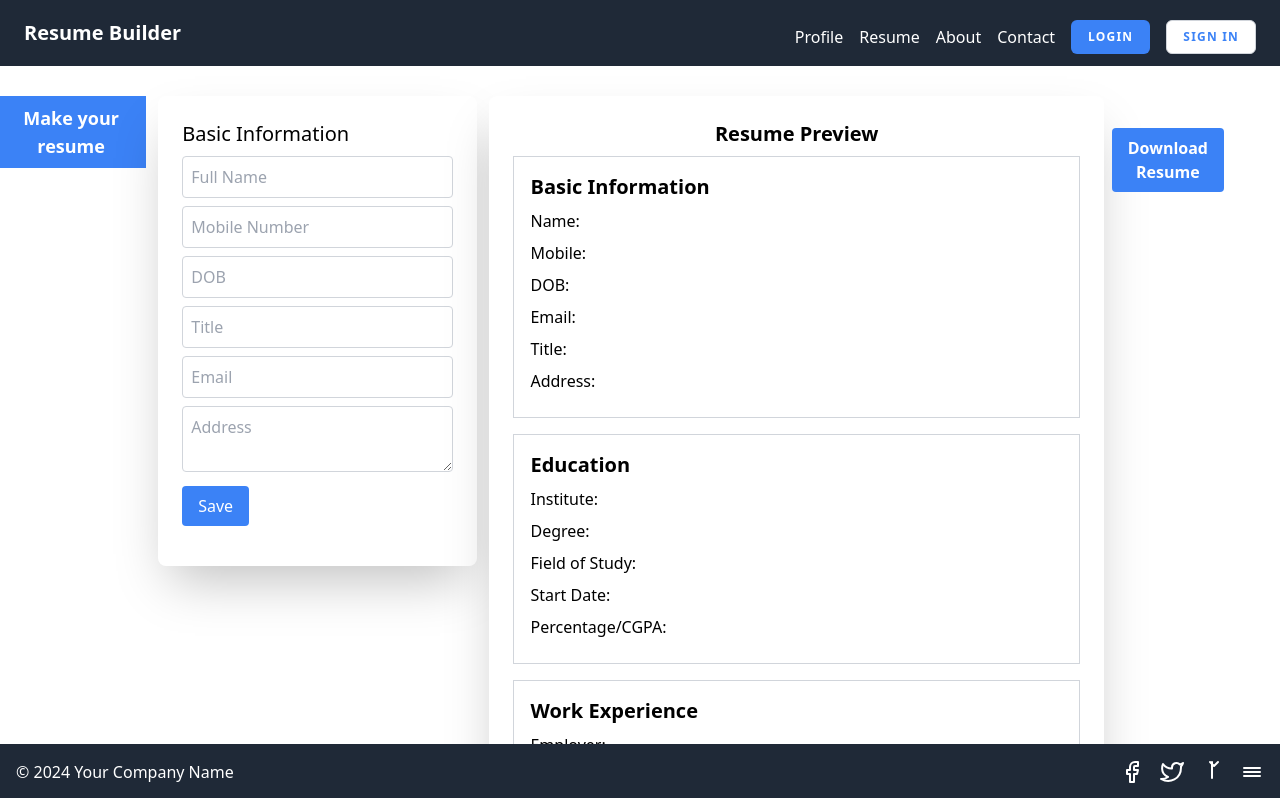
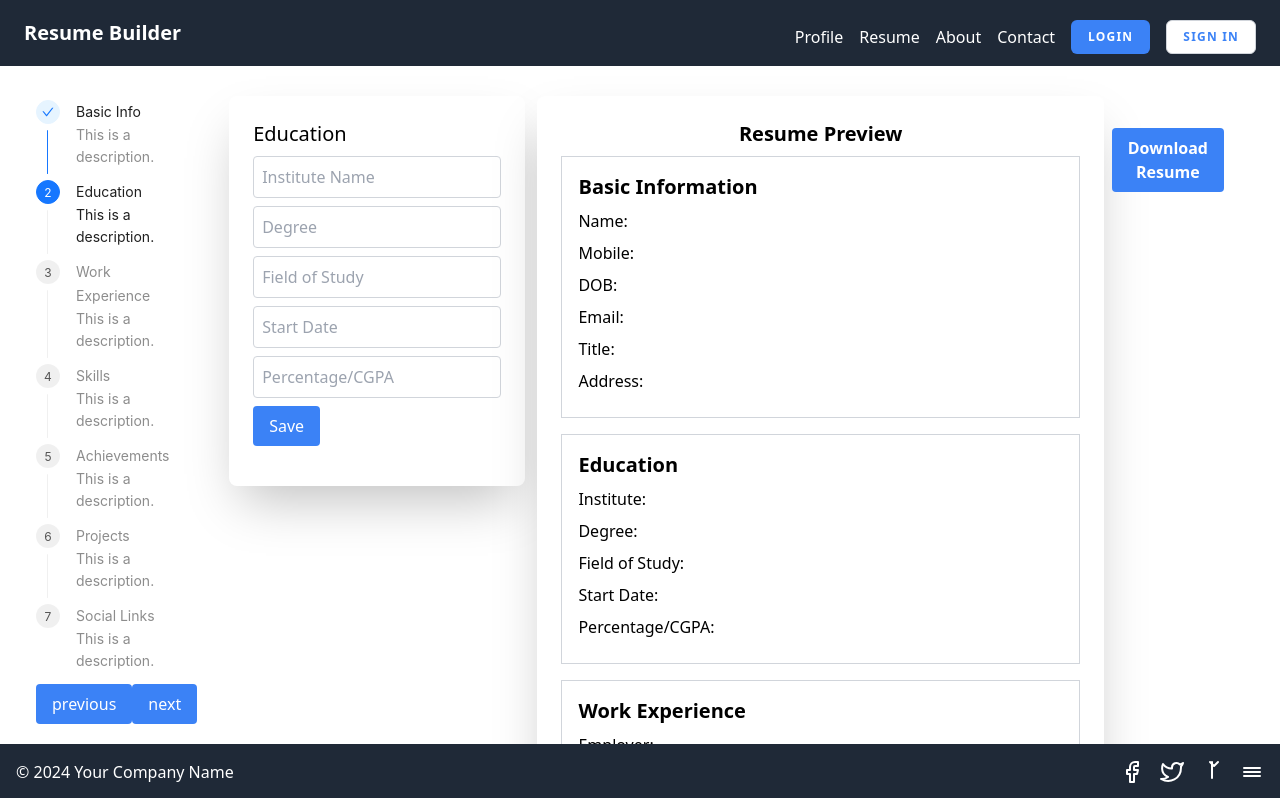
Before and after one commit to Het2518/MY_DE, a React (Vite) app: page /profile in a window 1280 px wide. Shown: the top 798 px of the page. Built offline with nearby package versions, Linux system fonts and the light colour scheme.

Commit message:
add step progress

```diff
--- a/package.json
+++ b/package.json
@@ -18,6 +18,11 @@
     "tailwindcss": "^3.4.1"
   },
   "dependencies": {
+    "@ant-design/icons": "^5.3.1",
+    "@emotion/react": "^11.11.4",
+    "@emotion/styled": "^11.11.0",
+    "@mui/material": "^5.15.11",
+    "antd": "^5.14.2",
     "firebase": "^10.8.0",
     "react": "^18.2.0",
     "react-dom": "^18.2.0",
--- a/src/App.js
+++ b/src/App.js
@@ -2,7 +2,7 @@ import React from "react";
 import { BrowserRouter, Route, Routes } from "react-router-dom";
 import Login from "./Components/Login";
 import SignUp from "./Components/SignUp";
-import Profile from "./Components/Profile";
+import Profile from "./Components/profile";
 import Header from "./Components/Header";
 import Footer from "./Components/Footer";
 import { Contact } from "./Components/ContactUs";
--- a/src/Form/ResumeBuilder.jsx
+++ b/src/Form/ResumeBuilder.jsx
@@ -147,9 +147,9 @@ const ResumeBuilder = () => {
   };
 
   return (
-    <div className="flex  justify-around -ml-5  mt-10">
+    <div className="flex -ml-5 justify-around  mt-10">
       {/* <h1 className="text-4xl font-bold text-center mt-10 mb-12">Resume Builder</h1> */}
-      <div className="flex w-auto  text-white h-1/4" >
+      <div className="flex w-1/4 mt-1 mr-5   text-white h-1/4 " >
           <Sidebar setActiveSection={setActiveSection} />
         </div>
 
@@ -185,6 +185,7 @@ const ResumeBuilder = () => {
             />
           )}
         </div>
+
 
 
       <div className="container  max-w-4xl  p-6 bg-white shadow-2xl rounded-lg mb-10">
--- a/src/Form/Sidebar.jsx
+++ b/src/Form/Sidebar.jsx
@@ -1,42 +1,139 @@
-import React, { useState } from 'react';
+import React, { useState } from "react";
 
+import {
+  LoadingOutlined,
+  SmileOutlined,
+  SolutionOutlined,
+  UserOutlined,
+} from "@ant-design/icons";
+// import { Steps } from 'antd';
+import { Steps } from "antd";
 const Sidebar = ({ setActiveSection }) => {
- const [isSidebarVisible, setIsSidebarVisible] = useState(false);
+  //  const [isSidebarVisible, setIsSidebarVisible] = useState(true);
 
- const sections = [
-    { id: 'basic-info', title: 'Basic Info' },
-    { id: 'education', title: 'Education' },
-    { id: 'work-experience', title: 'Work Experience' },
-    { id: 'skills', title: 'Skills' },
-    { id: 'achievements', title: 'Achievements' },
-    { id: 'projects', title: 'Projects' },
-    { id: 'social-links', title: 'Social Links' },
- ];
+  const sections = [
+    { id: "basic-info", title: "Basic Info" },
+    { id: "education", title: "Education" },
+    { id: "work-experience", title: "Work Experience" },
+    { id: "skills", title: "Skills" },
+    { id: "achievements", title: "Achievements" },
+    { id: "projects", title: "Projects" },
+    { id: "social-links", title: "Social Links" },
+  ];
 
- const toggleSidebar = () => {
-    setIsSidebarVisible(!isSidebarVisible);
- };
+  //  const toggleSidebar = () => {
+  //     setIsSidebarVisible(!isSidebarVisible);
+  //  };
 
- return (
-    <div className='-ml-10'>
-      <button
-        onClick={toggleSidebar}
-        className="bg-blue-500 hover:bg-blue-700 text-white font-bold py-2 px-4 "
-      >
-        <p className="text-lg  text-center ">Make your resume</p>
-      </button>
-      <aside className={`bg-gray-800 text-white w-full h-auto transition-all duration-300 ease-in-out transform ${isSidebarVisible ? 'translate-x-0' : '-translate-x-full'}`}>
+  //  return (
+  //     <div className='-ml-10'>
+  //       <button
+  //         onClick={toggleSidebar}
+  //         className="bg-blue-500 hover:bg-blue-700 text-white font-bold py-2 px-4 "
+  //       >
+  //         <p className="text-lg  text-center ">Make your resume</p>
+  //       </button>
+  //       <aside className={`bg-gray-800 text-white w-full h-auto transition-all duration-300 ease-in-out transform ${isSidebarVisible ? 'translate-x-0' : '-translate-x-full'}`}>
 
-        <ul className='w-full'>
-          {sections.map((section) => (
-            <li key={section.id} className="p-4 hover:bg-gray-700 w-full ">
-              <a href={`#${section.id}`} onClick={() => setActiveSection(section.id)} className="text-lg ">{section.title}</a>
-            </li>
-          ))}
-        </ul>
-      </aside>
+  //         <ul className='w-full'>
+  //           {sections.map((section) => (
+  //             <li key={section.id} className="p-4 hover:bg-gray-700 w-full ">
+  //               <a href={`#${section.id}`} onClick={() => setActiveSection(section.id)} className="text-lg ">{section.title}</a>
+  //             </li>
+  //           ))}
+  //         </ul>
+  //       </aside>
+  //     </div>
+  //  );
+
+  const description = "This is a description.";
+  const [currentTab, setCurrentTab] = useState(1);
+
+
+  switch (currentTab) {
+    case 0:
+      setActiveSection('basic-info');
+      break;
+    case 1:
+      setActiveSection("education");
+      break;
+    case 2:
+      setActiveSection("work-experience");
+      break;
+    case 3:
+      setActiveSection("skills");
+      break;
+    case 4:
+      setActiveSection("achievements");
+      break;
+    case 5:
+      setActiveSection("projects");
+      break;
+    case 6:
+      setActiveSection("social-links");
+      break;
+      default:
+        setActiveSection("basic-info");
+
+  }
+  function preHandler(){
+    if(currentTab==0)
+    {
+      return;
+    }
+    setCurrentTab(currentTab-1);
+  }
+  return (
+    <div className="w-auto">
+      <Steps
+        direction="vertical"
+        size="small"
+        current={currentTab}
+        items={[
+          {
+            title: "Basic Info",
+            description,
+          },
+          {
+            title: "Education",
+            description,
+          },
+          {
+            title: "Work Experience",
+            description,
+          },
+          {
+            title: "Skills",
+            description,
+          },
+          {
+            title: "Achievements",
+            description,
+          },
+          {
+            title: "Projects",
+            description,
+          },
+          {
+            title: "Social Links",
+            description,
+          },
+        ]}
+      />
+      <div className="flex w-full justify-between">
+        <div>
+          <button onClick={preHandler} className="bg-blue-500 text-white px-4 py-2 rounded">
+            previous
+          </button>
+        </div>
+        <div>
+          <button onClick={()=>setCurrentTab(currentTab+1)} className="bg-blue-500 text-white px-4 py-2 rounded">
+            next
+          </button>
+        </div>
+      </div>
     </div>
- );
+  );
 };
 
 export default Sidebar;
```
Also changed, not shown: 1 other file (tests, documents, lock files or other folders).
